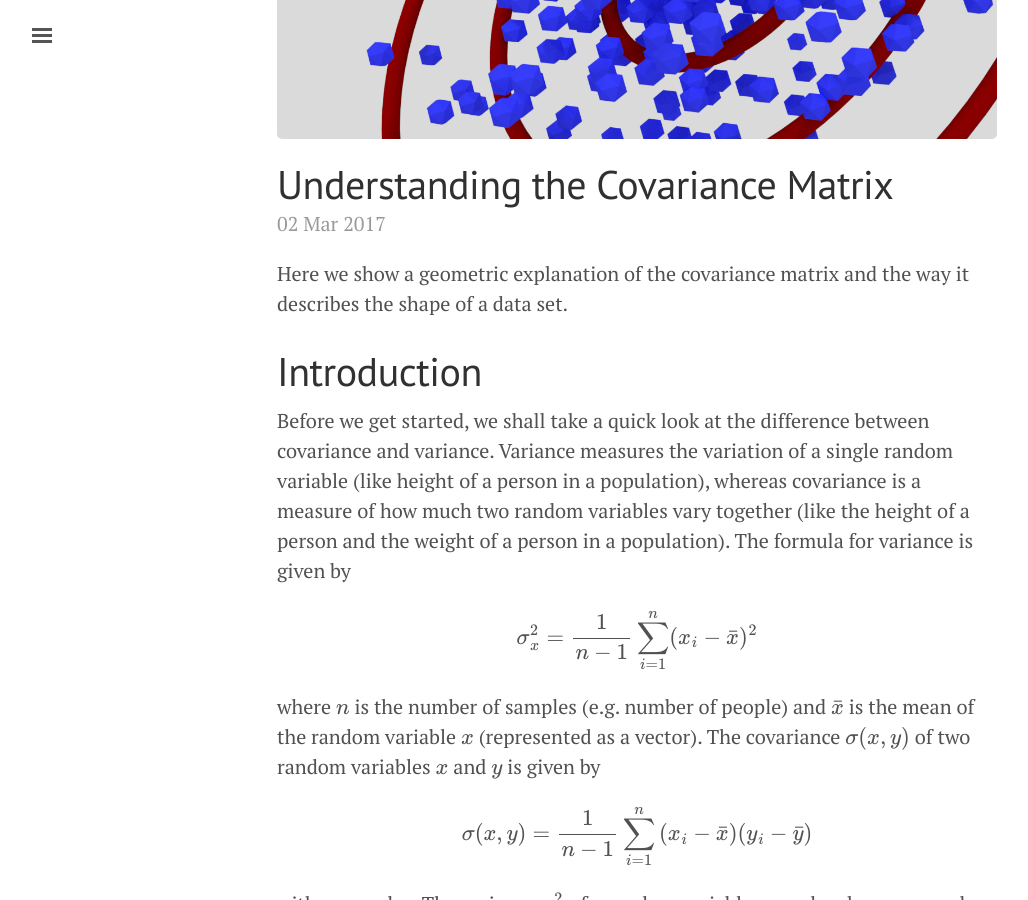
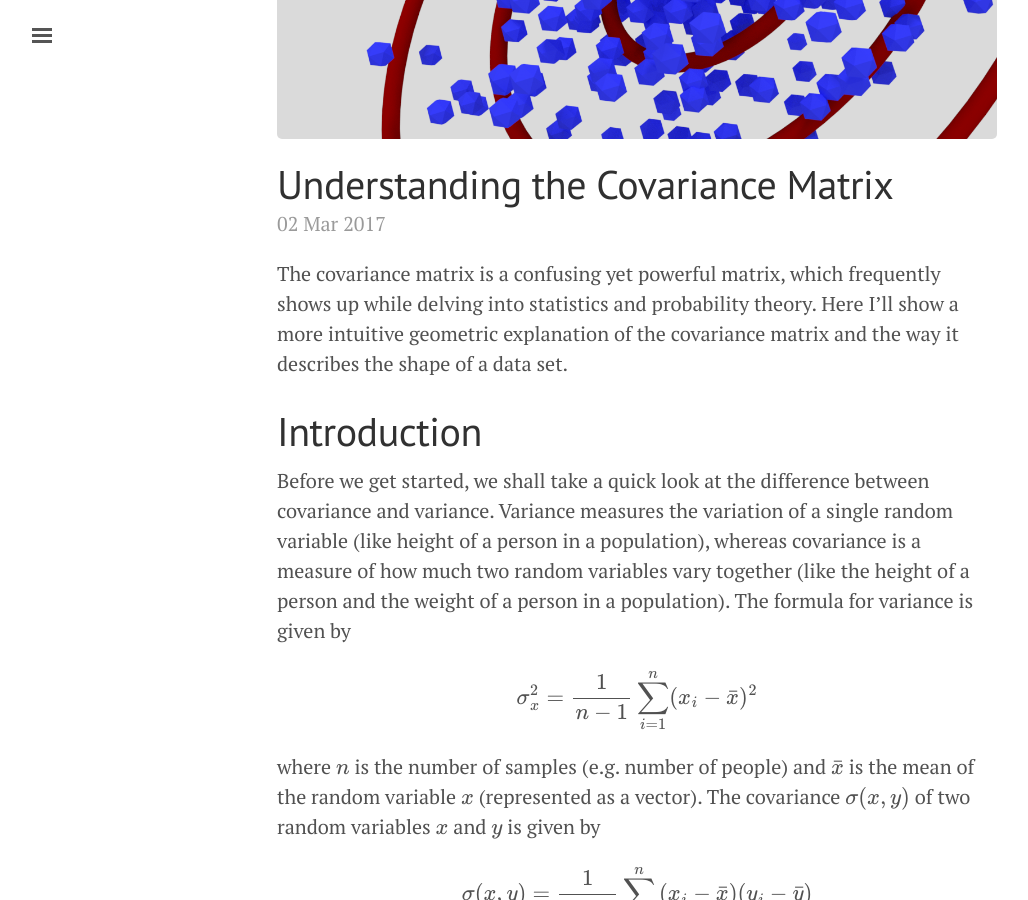
Before and after one commit to njanakiev/njanakiev.github.io, a Jekyll site: the page built from _posts/2017-03-02-covariance-matrix.md, in a window 1280 px wide and 900 px high, scrolled down 378 px. Shown: the whole window, without its empty margins (3-1031 px from the left). Built offline with Jekyll 4.4.1, drawn with Linux system fonts in a browser that asks for light colours; formulas are drawn with MathJax 3; comment, search, counter and statistics services are not loaded.

Commit message:
Modified excerpt of 2017-03-02-covariance-matrix.md

```diff
--- a/_posts/2017-03-02-covariance-matrix.md
+++ b/_posts/2017-03-02-covariance-matrix.md
@@ -6,7 +6,7 @@ image: /assets/covariance_visualization.png
 comments: true
 ---
 
-Here we show a geometric explanation of the covariance matrix and the way it describes the shape of a data set.
+The covariance matrix is a confusing yet powerful matrix, which frequently shows up while delving into statistics and probability theory. Here I'll show a more intuitive geometric explanation of the covariance matrix and the way it describes the shape of a data set.
 
 # Introduction
 
```
